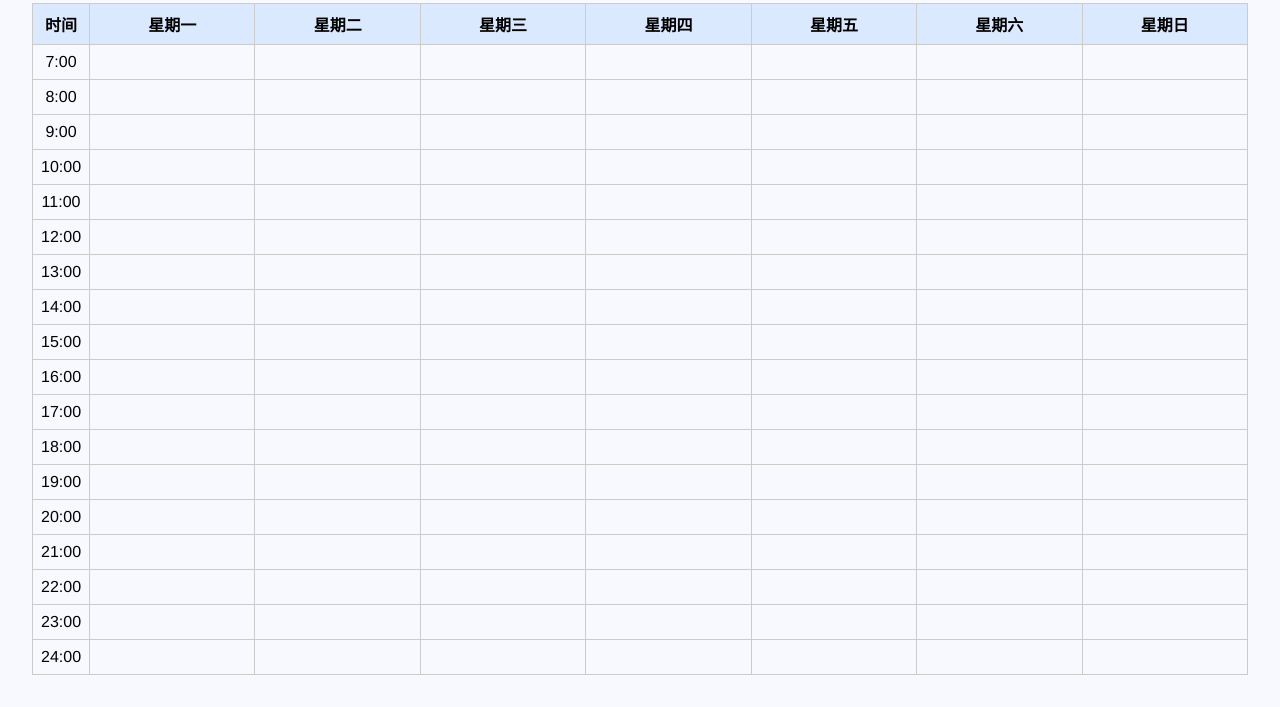
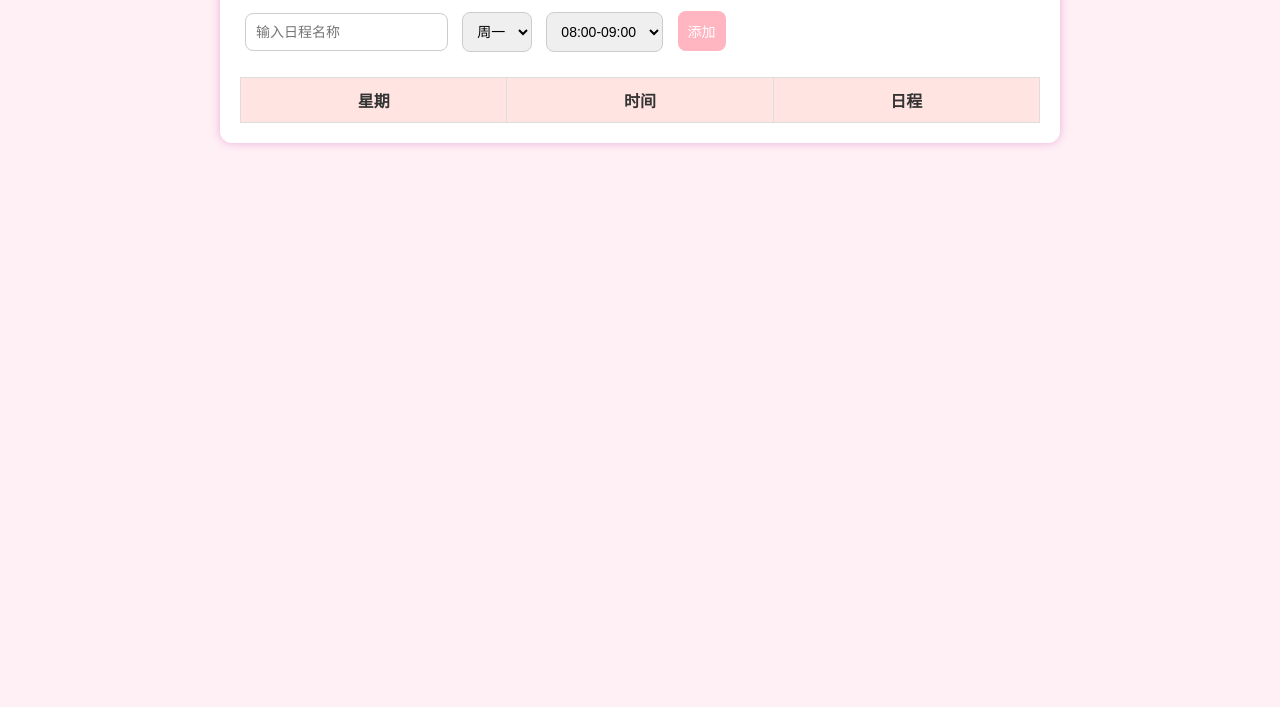
Before and after one commit to momo000410/money-note, a plain HTML site: page index.html in a window 1280 px wide. Shown: the part 123-830 px from the top of the page. After the commit the page ends 800 px from the top, so only its background shows below. Drawn offline with Linux system fonts and the light colour scheme.

Commit message:
Add files via upload

```diff
--- a/index.html
+++ b/index.html
@@ -3,91 +3,120 @@
 <html lang="zh">
 <head>
   <meta charset="UTF-8">
-    <title>课程日程表</title>
+  <title>可爱课程表</title>
   <style>
     body {
-            font-family: "Helvetica Neue", sans-serif;
-            background-color: #f8f8ff;
+      font-family: "Segoe UI", sans-serif;
+      background-color: #fff0f5;
+      color: #333;
       margin: 0;
-            padding: 0;
-            text-align: center;
+      padding: 20px;
     }
     h1 {
-            background-color: #4a90e2;
-            color: white;
-            margin: 0;
-            padding: 1rem;
+      text-align: center;
+      color: #d87093;
     }
     .container {
-            padding: 2rem;
+      max-width: 800px;
+      margin: auto;
+      background-color: #fff;
+      padding: 20px;
+      border-radius: 12px;
+      box-shadow: 0 0 10px #eab0d9;
+    }
+    input, select, button {
+      margin: 5px;
+      padding: 10px;
+      border: 1px solid #ccc;
+      border-radius: 8px;
+      font-size: 14px;
+    }
+    button {
+      background-color: #ffb6c1;
+      color: white;
+      border: none;
     }
     table {
       width: 100%;
       border-collapse: collapse;
-            margin-top: 1rem;
+      margin-top: 20px;
     }
     th, td {
-            border: 1px solid #cccccc;
-            padding: 0.5rem;
+      padding: 10px;
+      border: 1px solid #ddd;
+      text-align: center;
     }
     th {
-            background-color: #dbe9ff;
-        }
-        input[type="text"] {
-            width: 95%;
-            border: none;
-            background: transparent;
+      background-color: #ffe4e1;
     }
   </style>
 </head>
 <body>
-    <h1>我的课程日程表</h1>
   <div class="container">
-        <table id="scheduleTable">
+    <h1>阿砚的可爱课程表</h1>
+    <input id="taskName" type="text" placeholder="输入日程名称">
+    <select id="weekday">
+      <option value="周一">周一</option>
+      <option value="周二">周二</option>
+      <option value="周三">周三</option>
+      <option value="周四">周四</option>
+      <option value="周五">周五</option>
+      <option value="周六">周六</option>
+      <option value="周日">周日</option>
+    </select>
+    <select id="timeRange">
+      <option value="08:00-09:00">08:00-09:00</option>
+      <option value="09:00-10:00">09:00-10:00</option>
+      <option value="10:00-11:00">10:00-11:00</option>
+      <option value="11:00-12:00">11:00-12:00</option>
+      <option value="12:00-13:00">12:00-13:00</option>
+      <option value="13:00-14:00">13:00-14:00</option>
+      <option value="14:00-15:00">14:00-15:00</option>
+      <option value="15:00-16:00">15:00-16:00</option>
+      <option value="16:00-17:00">16:00-17:00</option>
+      <option value="17:00-18:00">17:00-18:00</option>
+    </select>
+    <button onclick="addSchedule()">添加</button>
+
+    <table>
       <thead>
         <tr>
+          <th>星期</th>
           <th>时间</th>
-                    <th>星期一</th>
-                    <th>星期二</th>
-                    <th>星期三</th>
-                    <th>星期四</th>
-                    <th>星期五</th>
-                    <th>星期六</th>
-                    <th>星期日</th>
+          <th>日程</th>
         </tr>
       </thead>
-            <tbody>
-                <!-- 每小时一行，从7点到凌晨1点 -->
-                <!-- 使用 JS 动态生成 -->
-            </tbody>
+      <tbody id="scheduleBody"></tbody>
     </table>
   </div>
 
   <script>
-        const startHour = 7;
-        const endHour = 25;
-        const tbody = document.querySelector("#scheduleTable tbody");
+    function addSchedule() {
+      const name = document.getElementById("taskName").value;
+      const day = document.getElementById("weekday").value;
+      const time = document.getElementById("timeRange").value;
 
-        for (let hour = startHour; hour < endHour; hour++) {
+      if (!name.trim()) return;
+
+      const table = document.getElementById("scheduleBody");
       const row = document.createElement("tr");
-            const timeCell = document.createElement("td");
-            timeCell.textContent = `${hour}:00`;
-            row.appendChild(timeCell);
 
-            for (let day = 0; day < 7; day++) {
-                const cell = document.createElement("td");
-                const input = document.createElement("input");
-                input.type = "text";
-                const key = `schedule_${hour}_${day}`;
-                input.value = localStorage.getItem(key) || "";
-                input.onchange = () => {
-                    localStorage.setItem(key, input.value);
-                };
-                cell.appendChild(input);
-                row.appendChild(cell);
-            }
+      const cellDay = document.createElement("td");
+      const cellTime = document.createElement("td");
+      const cellName = document.createElement("td");
 
-            tbody.appendChild(row);
+      cellDay.innerText = day;
+      cellTime.innerText = time;
+      cellName.innerText = name;
+
+      row.appendChild(cellDay);
+      row.appendChild(cellTime);
+      row.appendChild(cellName);
+
+      table.appendChild(row);
+
+      // 清空输入框
+      document.getElementById("taskName").value = "";
     }
   </script>
 </body>
```
Lines whose indentation alone changed are shown as unchanged.
